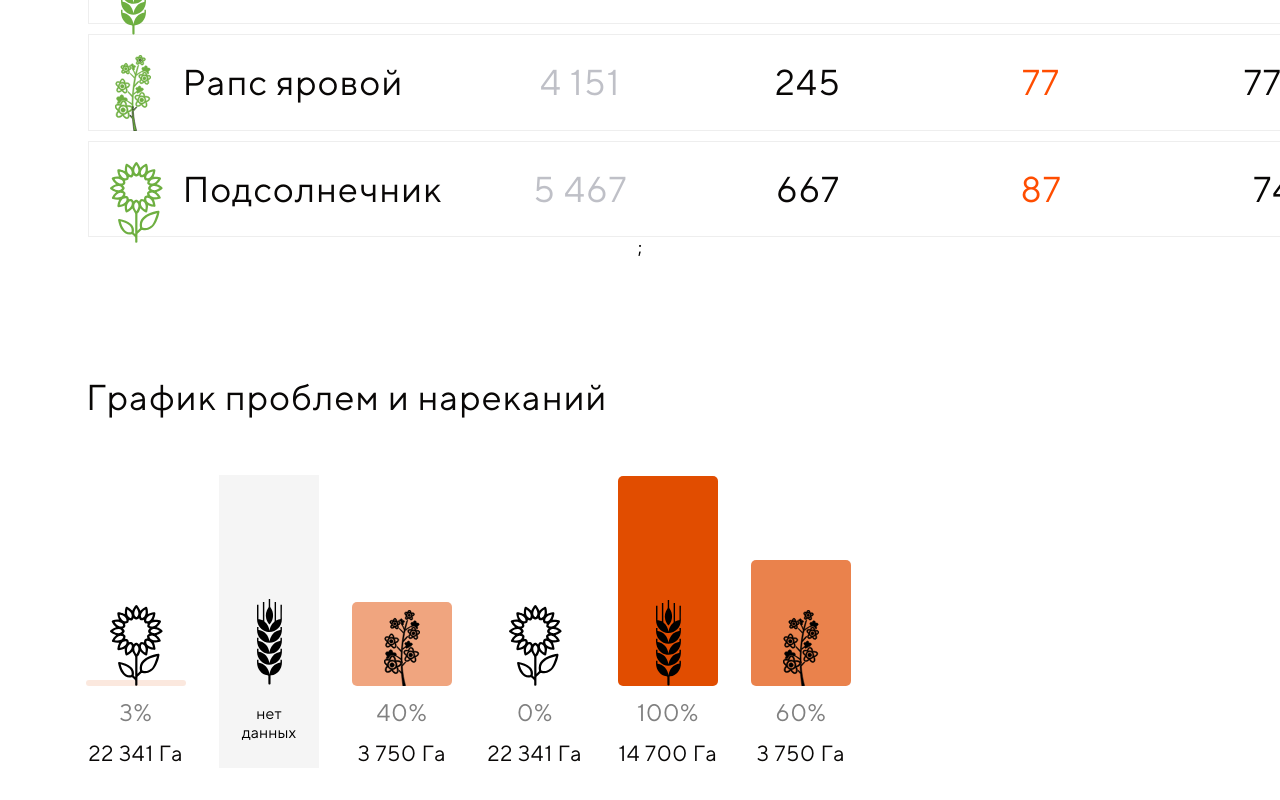
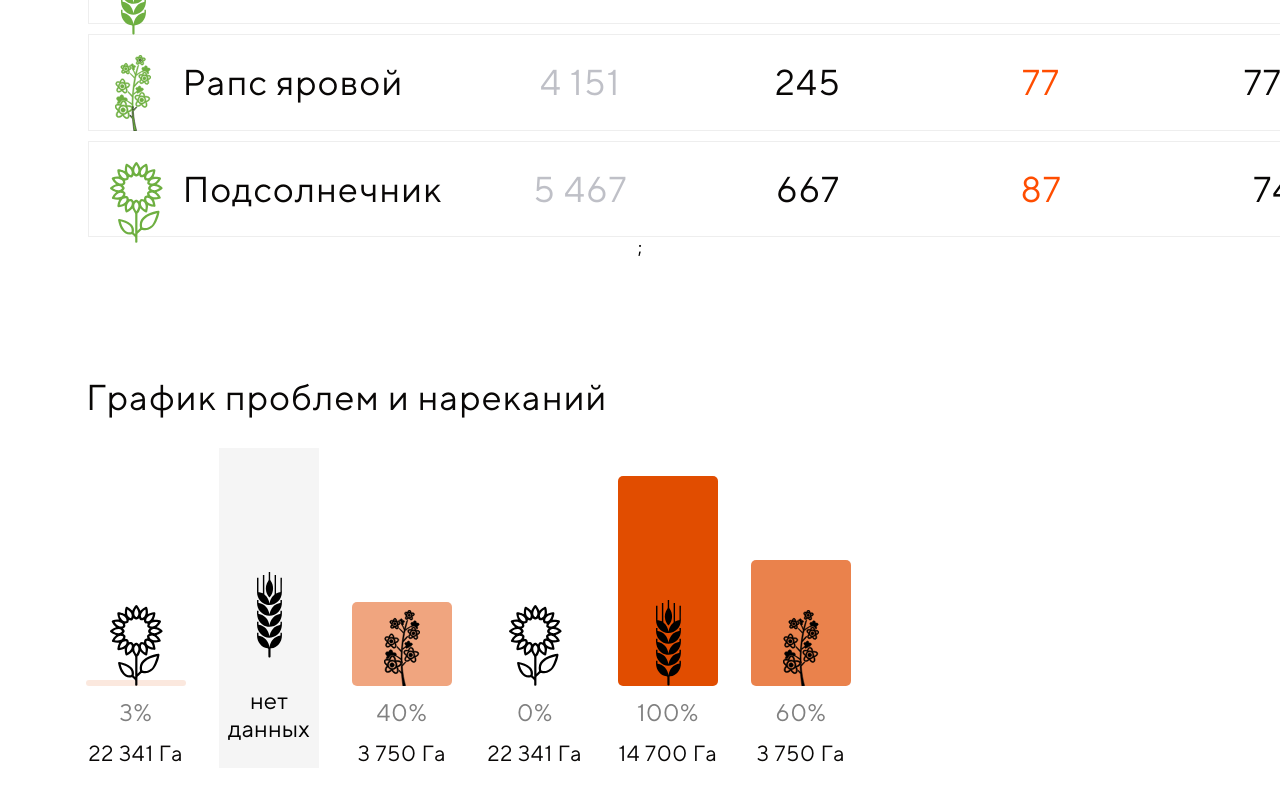
Before and after one commit to arsennyrov/agro-panel, a React (Create React App) app: page / in a window 1280 px wide. Shown: the part 1512-2312 px from the top of the page. Built offline with nearby package versions, Linux system fonts and the light colour scheme.

Commit message:
поправил шрифт для вертикальной диаграммы

```diff
--- a/src/components/BarChart/BarChart.css
+++ b/src/components/BarChart/BarChart.css
@@ -84,8 +84,8 @@
   font-family: TT Norms;
   font-style: "normal";
   font-weight: "500";
-  font-size: "22px";
-  line-height: "24px";
+  font-size: "34px";
+  line-height:normal ;
   text-align: "center";
   letter-spacing: "0.03em";
   text-transform: "lowercase";
--- a/src/components/BarChart/BarChart.jsx
+++ b/src/components/BarChart/BarChart.jsx
@@ -37,6 +37,7 @@ function BarChart() {
 
           const styleBarWrapperFalse = {
             width: (arr.length < 4) ? "200px" : "100px",
+
           }
 
           return (
@@ -50,7 +51,7 @@ function BarChart() {
             </div>}
             { !item.info && <div className="bar-chart__wrapper1" style={styleBarWrapperFalse}>
             <div className="div-plus"></div>
-            <span className="bar-chart__percent1"><br />нет<br />данных</span>
+            <span className="bar-chart__percent1" style={{fontSize: "24px" }}><br />нет<br />данных</span>
                 <div className="bar-chart__bar" style = { styleBarFalse }>
                   <SvgSelector id={item.name} />
                 </div>
```
